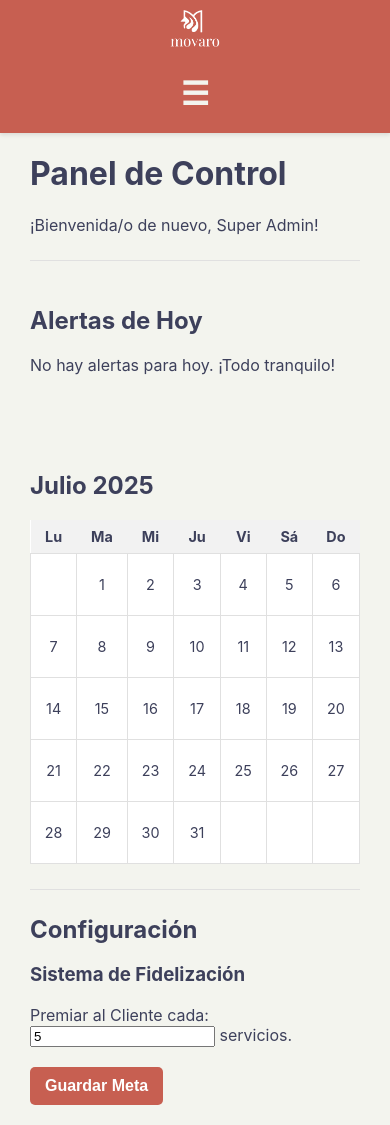
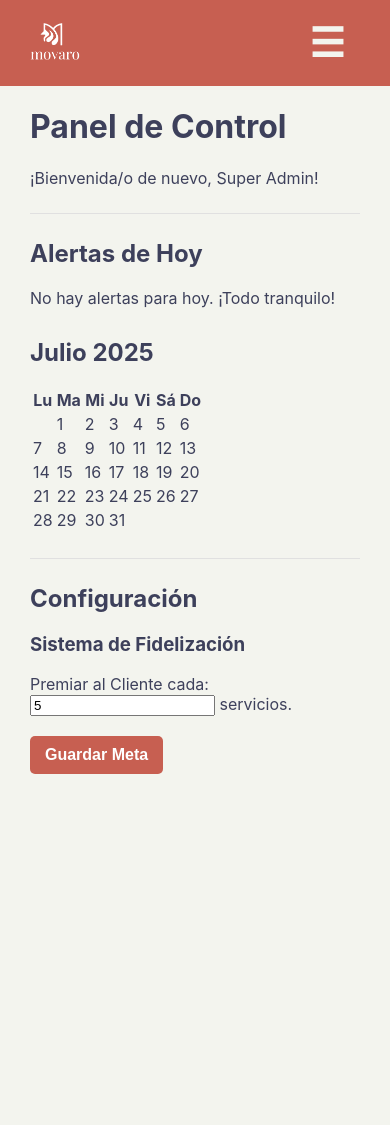
Before and after one commit to SrOtrebor/movaro-app, a Flask app: page /panel in a window 390 px wide. After the commit the page ends 774 px from the top, so only its background shows below. Run offline with Flask 3, Linux system fonts and the light colour scheme; a user stored in the database is signed in; data comes from the database, SQL or seed files in the repository.

Commit message:
Versión final de estilos navbar

```diff
--- a/static/style.css
+++ b/static/style.css
@@ -1,9 +1,8 @@
 /* --- Paleta de Colores "movaro" --- */
 :root {
     --color-primario: #C75F51;
-    --color-secundario: #27626A;
+    --color-fondo: #F3F4EE;
     --color-texto: #3d405b;
-    --color-fondo: #F3F4EE;
     --color-blanco: #FFFFFF;
     --color-borde-suave: #e0e0e0;
 }
@@ -22,7 +21,7 @@ body {
 }
 a { color: var(--color-primario); text-decoration: none; font-weight: bold; }
 a:hover { text-decoration: underline; }
-button, .boton-eliminar {
+button {
     background-color: var(--color-primario);
     color: var(--color-blanco);
     padding: 10px 15px;
@@ -32,7 +31,7 @@ button, .boton-eliminar {
     font-size: 1em;
     font-weight: bold;
 }
-button:hover, .boton-eliminar:hover { opacity: 0.85; }
+button:hover { opacity: 0.85; }
 hr { border: none; border-top: 1px solid var(--color-borde-suave); margin: 25px 0; }
 
 /* --- Barra de Navegación --- */
@@ -40,187 +39,56 @@ hr { border: none; border-top: 1px solid var(--color-borde-suave); margin: 25px
     background-color: var(--color-primario);
     padding: 10px 30px;
     display: flex;
-    justify-content: space-between;
-    align-items: center;
-    box-shadow: 0 2px 4px rgba(0,0,0,0.1);
+    align-items: center; /* Centra verticalmente */
+    justify-content: space-between; /* Empuja el logo y los links a los costados */
+}
+.navbar .brand {
+    /* Esta regla no es necesaria en escritorio, pero la dejamos para consistencia */
 }
 .navbar .links a {
-    color: var(--color-fondo);
+    color: var(--color-fondo); /* Texto color blanco hueso */
     margin-left: 20px;
     font-weight: normal;
 }
 .navbar .brand a { display: flex; align-items: center; }
 
-/* --- ESTILOS DE ALERTAS (CORREGIDO) --- */
-.alerta {
-    padding: 15px;
-    border-radius: 8px;
-    margin-bottom: 15px;
-    border: 1px solid transparent;
-}
-.flash-success { background-color: #d4edda; color: #155724; border-color: #c3e6cb; }
-.flash-error { background-color: #f8d7da; color: #721c24; border-color: #f5c6cb; }
-.alerta-turno { background-color: #cce5ff; color: #004085; border-color: #b8daff; }
-.alerta-cumple { background-color: #fff3cd; color: #856404; border-color: #ffeeba; }
-.alerta-inactivo { background-color: #f8d7da; color: #721c24; border-color: #f5c6cb; }
-.alerta-vencimiento { background-color: #fff3cd; color: #856404; border-color: #ffeeba; }
-.alerta h3 { margin-top: 0; }
-.alerta ul { padding-left: 20px; margin-bottom: 0; }
-
-/* --- Layouts de Columnas --- */
-.layout-container { display: flex; flex-direction: row; gap: 30px; }
-.layout-col-principal { flex: 1; min-width: 0; }
-/* CALENDARIO DEL PANEL MÁS GRANDE */
-.layout-col-lateral { width: 550px; flex-shrink: 0; }
-
-/* --- Calendario Grande (Agenda) --- */
-.calendario-header { display: flex; justify-content: space-between; align-items: center; margin-bottom: 20px; }
-.calendario-header h2 { margin: 0; }
-.calendario-nav a {
-    background-color: var(--color-primario);
-    color: var(--color-blanco) !important;
-    padding: 8px 12px;
-    font-weight: normal;
-    text-decoration: none;
-    border-radius: 5px;
-}
-.calendario-container { display: flex; flex-direction: row; gap: 30px; }
-.calendario-tabla-wrapper { flex: 2; }
-.formulario-turno { flex: 1; }
-
-/* --- Tablas --- */
-.stats-table { width: 100%; border-collapse: collapse; }
-.stats-table th, .stats-table td { text-align: left; padding: 12px; border-bottom: 1px solid var(--color-borde-suave); }
-.stats-table tbody tr { background-color: var(--color-blanco); }
-.stats-table tbody tr:hover { background-color: #fafafa; }
-.calendario-tabla { width: 100%; border-collapse: collapse; background-color: var(--color-blanco); }
-.calendario-tabla th, .calendario-tabla td { padding: 8px; text-align: center; vertical-align: top; height: 100px; border: 1px solid var(--color-borde-suave); }
-.calendario-tabla th { text-align: center; }
-.dia-ocupado { background-color: #fcebe8; font-weight: bold; }
-.turnos-lista { font-size: 0.8em; margin-top: 5px; padding-left: 5px; list-style-type: none; margin-left: 0; }
-
-/* --- CÓDIGO RESPONSIVO --- */
-@media (max-width: 900px) {
-    .layout-container, .calendario-container { flex-direction: column; }
-    .layout-col-lateral, .formulario-turno, .calendario-tabla-wrapper { width: 100%; margin-top: 30px; }
-    .navbar { flex-direction: column; gap: 15px; }
-}
-
-/* --- MINI CALENDARIO (Panel de Control) --- */
-.mini-calendario {
-    width: 100%;
-    border-collapse: collapse;
-    font-size: 0.9em;
-    background-color: var(--color-blanco);
-}
-.mini-calendario th {
-    padding: 8px;
-    text-align: center;
-    background-color: #f2f2f2;
-}
-.mini-calendario td {
-    padding: 8px;
-    text-align: center;
-    height: 45px;
-    border: 1px solid var(--color-borde-suave);
-}
-
-/* --- Estilos para la Página de Login --- */
-
-.login-container {
-    text-align: center; /* Centra el logo */
-    padding-top: 40px;
-}
-
-.login-logo {
-    width: 150px; /* Tamaño más grande para el logo */
-    height: auto;
-    margin-bottom: 25px;
-}
-
-.formulario-login {
-    max-width: 400px; /* Ancho máximo del formulario */
-    margin: 0 auto; /* Centra la caja del formulario */
-    background: var(--color-blanco);
-    padding: 40px;
-    border-radius: 8px;
-    box-shadow: 0 4px 15px rgba(0,0,0,0.1);
-    text-align: left; /* Alinea las etiquetas a la izquierda */
-}
-
-.formulario-login input {
-    width: 100%;
-    box-sizing: border-box; /* Importante para que el padding no desborde */
-    padding: 10px;
-    margin-top: 5px;
-    margin-bottom: 15px;
-    border: 1px solid var(--color-borde-suave);
-    border-radius: 4px;
-}
-
-.formulario-login button {
-    width: 100%;
-}
-/* --- Estilos para la Navegación Móvil --- */
+/* --- Menú Hamburguesa (Oculto en Escritorio) --- */
 .hamburger {
-    display: none; /* Oculto por defecto en pantallas grandes */
+    display: none;
     background: none;
     border: none;
     color: var(--color-fondo);
-    font-size: 2em;
+    font-size: 2.5em;
     cursor: pointer;
 }
 
-.nav-links {
-    display: flex; /* Por defecto, los enlaces están en línea */
-    align-items: center;
-}
-
-/* --- CÓDIGO RESPONSIVO (INCLUYENDO NAVBAR) --- */
-/* --- CÓDIGO RESPONSIVO PARA CELULARES (VERSIÓN FINAL) --- */
-
+/* --- CÓDIGO RESPONSIVO (MÓVIL) --- */
 @media (max-width: 900px) {
     .navbar {
-        display: flex;
-        flex-wrap: wrap;
-        justify-content: space-between; /* Empuja los elementos a los costados */
-        align-items: center; /* Los centra verticalmente */
+        flex-wrap: wrap; /* Permite que el menú de links se vaya abajo */
     }
-
-    /* Forzamos el orden visual de los elementos */
     .navbar .brand {
-        order: 1; /* El logo siempre primero */
+        flex-grow: 1; /* El logo ocupa todo el espacio disponible, empujando la hamburguesa a la derecha */
     }
-    .navbar .hamburger {
-        order: 2; /* El botón hamburguesa siempre segundo */
+    .hamburger {
+        display: block; /* Se muestra el botón hamburguesa */
     }
-    .navbar .nav-links {
-        order: 3; /* El menú desplegable siempre tercero (abajo) */
-        width: 100%;
-    }
-
-    .hamburger {
-        display: block;
-    }
-
     .nav-links {
-        display: none;
+        display: none; /* Se ocultan los links de texto */
+        width: 100%; /* El menú desplegable ocupa todo el ancho */
         flex-direction: column;
         text-align: center;
         gap: 15px;
         padding-top: 20px;
-        padding-bottom: 10px;
     }
-
     .nav-links.active {
-        display: flex;
+        display: flex; /* Se muestra el menú al hacer clic */
     }
-
     /* El resto de las reglas responsivas */
     .layout-container, .calendario-container {
         flex-direction: column;
     }
-    .layout-col-lateral, .formulario-turno, .calendario-tabla-wrapper {
+    .layout-col-lateral, .formulario-turno {
         width: 100%;
         margin-top: 30px;
     }
```
